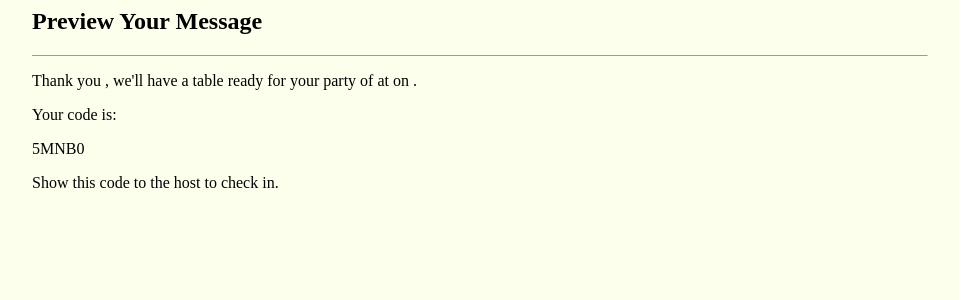
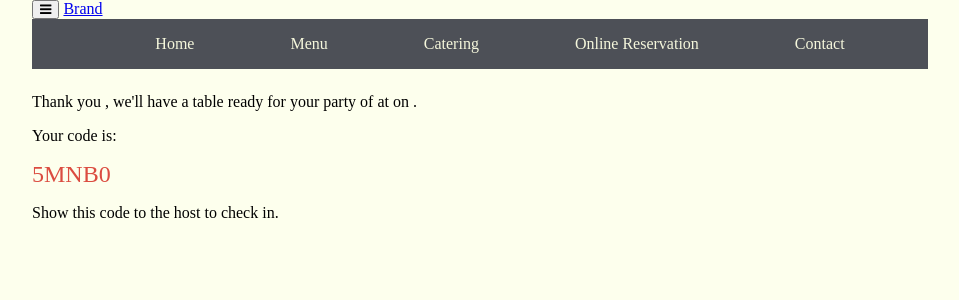
Before and after one commit to katelyn-raye/ctech4320, a PHP site: page /reservation_post.php in a window 1280 px wide. Shown: the top 300 px of the page, without its empty margins (160-1119 px from the left). Run offline with PHP 8.4, Linux system fonts and the light colour scheme; data that the repository does not hold is empty; some web fonts are replaced.

Commit message:
got the css to work on the reservation

```diff
--- a/css/master.css
+++ b/css/master.css
@@ -59,3 +59,14 @@ input {
 select{
   height:30px;
 }
+
+
+/*form styles*/
+
+.resEmphasis{
+  color: #DB4C40;
+}
+
+.resCode{
+  font-size: 5em;
+}
--- a/css/styles.css
+++ b/css/styles.css
@@ -49,3 +49,82 @@ body{
 #mainNavigation li{
 
 }
+
+
+
+
+
+/**ORIGINALLY FROM MASTER CSS**/
+body{
+  background-color: #FDFFED;
+  margin-left: 15%;
+  margin-right:15%;
+}
+
+.resHalf{
+  width:80%;
+}
+
+.resThird{
+  width: 100%;
+}
+
+.flexThird{
+  width: 33%;
+}
+.flexSmallThird{
+  width:17%;
+}
+
+.resFlexGroup{
+  width: 50%;
+}
+
+.resTitle{
+  display:block;
+}
+
+#yesAccess{
+  display: none;
+}
+
+.resNames, .resRow{
+  display: flex;
+  display: -webkit-flex;
+  flex-flow: row nowrap;
+  -webkit-flex-flow: row nowrap;
+}
+
+.resWrap{
+  line-height: 1.5em;
+  color:#4D5057;
+}
+
+div{
+  padding-bottom:0.5em;
+}
+
+main p{
+  text-align: center;
+  color: #DB4C40;
+}
+
+input {
+  height: 30px;
+}
+
+select{
+  height:30px;
+}
+
+
+/*form styles*/
+
+.resEmphasis{
+  color: #DB4C40;
+}
+
+#resCode{
+  color: #DB4C40;
+  font-size: 150%;
+}
--- a/reservation.php
+++ b/reservation.php
@@ -8,7 +8,7 @@
     <meta name="viewport" content="width=device-width, initial-scale=1">
     <title></title>
 
-    <link rel="stylesheet" href="css/master.css">
+    <link rel="stylesheet" href="css/styles.css">
     <link rel="stylesheet" href="//code.jquery.com/ui/1.12.1/themes/base/jquery-ui.css">
     <link rel="stylesheet" href="/resources/demos/style.css">
 
--- a/reservation_post.php
+++ b/reservation_post.php
@@ -1,4 +1,6 @@
 <?php
+include ('components.php');
+
 $fName = $_POST['fName'];
 $lNamee = $_POST['lName'];
 $partySize = $_POST['partySize'];
@@ -10,23 +12,21 @@ $bgcolor = $_POST['partyAccess'];
 $permitted_chars = '0123456789ABCDEFGHIJKLMNOPQRSTUVWXYZ';
 $code = substr(str_shuffle($permitted_chars), 0, 5);
 
-$output="<p>Thank you $fName, we'll have a table ready for your party of $partySize at $time on $date. </p> <p>Your code is:</p> $code <p>Show this code to the host to check in.</p>";
+$output="<p>Thank you <span class='resEmphasis'>$fName</span>, we'll have a table ready for your party of <span class='resEmphasis'>$partySize</span> at <span class='resEmphasis'>$time</span> on <span class='resEmphasis'>$date</span>. </p> <p>Your code is:</p><span id='resCode'>$code</span> <p>Show this code to the host to check in.</p>";
 
 ?>
 
 <html lang="en">
   <head>
     <meta charset="utf-8">
-    <title></title>
+    <title> Bella Vita Italian Restaurant | Online Reservation </title>
 
-    <link rel="stylesheet" href="master.css">
+    <link rel="stylesheet" href="css/styles.css">
 
   </head>
   <body>
-    <h2>Preview Your Message</h2>
-
-    <hr size="1">
     <p>
+      <?php echo makeHeader('header'); ?>
     	<?php echo $output ?>
     </p>
   </body>
```
